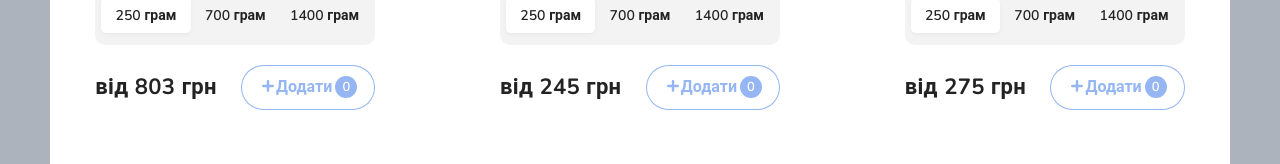
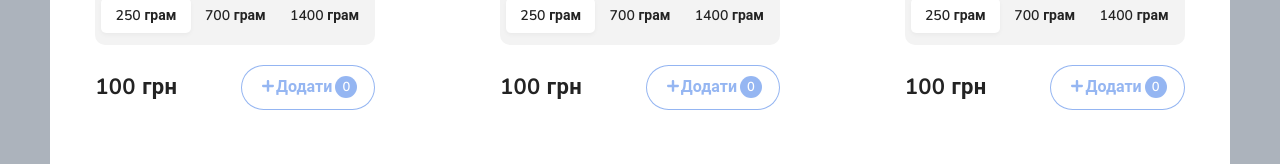
Before and after one commit to Anna-Kot/honey_space, a React (Create React App) app: page / in a window 1280 px wide. Shown: the part 711-875 px from the top of the page. Built offline with nearby package versions, Linux system fonts and the light colour scheme.

Commit message:
update db.json

```diff
--- a/src/components/ProductBlock.jsx
+++ b/src/components/ProductBlock.jsx
@@ -2,7 +2,7 @@ import React from 'react';
 import { useState } from 'react';
 // import logo from '../assets';
 
-const ProductBlock = ({ title, price, imageUrl, sizes, typeUnits, types }) => {
+const ProductBlock = ({ title, priseList, price, imageUrl, sizes, typeUnits, types }) => {
   const [count, setCount] = useState(0);
   const onClickAdd = () => {
     setCount(count + 1);
@@ -19,7 +19,7 @@ const ProductBlock = ({ title, price, imageUrl, sizes, typeUnits, types }) => {
       <div className='product-block__selector'>
         <div> Тип пакування: {types}</div>
         <ul>
-          {sizes.map((size, i) => (
+          {priseList.sizes.map((size, i) => (
             <li
               key={i}
               className={activeSizeIndex === i ? 'active' : ''}
@@ -31,7 +31,7 @@ const ProductBlock = ({ title, price, imageUrl, sizes, typeUnits, types }) => {
         </ul>
       </div>
       <div className='product-block__bottom'>
-        <div className='product-block__price'>від {price} грн</div>
+        <div className='product-block__price'>{priseList.price[activeSizeIndex]} грн</div>
         <button className='button button--outline button--add' onClick={onClickAdd}>
           <svg
             width='12'
--- a/src/db.json
+++ b/src/db.json
@@ -4,8 +4,11 @@
     "imageUrl": "https://i.postimg.cc/SQ9MsHyH/honey-may.png",
     "title": "Травневий мед",
     "types": "скло / пластик",
+    "priseList": {
       "sizes": [250, 700, 1400],
-    "price": 803,
+      "price": [100, 200, 340]
+    },
+
     "category": 1,
     "rating": 4,
     "typeUnits": "грам"
@@ -15,8 +18,10 @@
     "imageUrl": "https://i.postimg.cc/Z5w92Scv/honey-buckwheat.png",
     "title": "Гречаний мед",
     "types": "скло / пластик",
+    "priseList": {
       "sizes": [250, 700, 1400],
-    "price": 245,
+      "price": [100, 200, 340]
+    },
     "category": 1,
     "rating": 6,
     "typeUnits": "грам"
@@ -26,8 +31,10 @@
     "imageUrl": "https://i.postimg.cc/x8FfgfY9/image-9-1.png",
     "title": "Лісовий мед",
     "types": "скло / пластик",
+    "priseList": {
       "sizes": [250, 700, 1400],
-    "price": 275,
+      "price": [100, 200, 340]
+    },
     "category": 1,
     "rating": 2,
     "typeUnits": "грам"
@@ -37,8 +44,10 @@
     "imageUrl": "https://i.postimg.cc/1tPLqLkM/IMG-1373-1.png",
     "title": "Горішки з медом (мигдаль)",
     "types": "скло",
+    "priseList": {
       "sizes": [130, 225, 300],
-    "price": 415,
+      "price": [110, 160, 210]
+    },
     "category": 2,
     "rating": 8,
     "typeUnits": "грам"
@@ -48,8 +57,10 @@
     "imageUrl": "https://i.postimg.cc/g2xdcbpZ/honey-hazelnut.png",
     "title": "Горішки з медом (фундук)",
     "types": "скло",
+    "priseList": {
       "sizes": [130, 225, 300],
-    "price": 580,
+      "price": [100, 150, 200]
+    },
     "category": 2,
     "rating": 2,
     "typeUnits": "грам"
@@ -59,8 +70,10 @@
     "imageUrl": "https://i.postimg.cc/qqmV0jZw/honey-cashew.png",
     "title": "Горішки з медом (кеш'ю)",
     "types": "скло",
+    "priseList": {
       "sizes": [130, 225, 300],
-    "price": 675,
+      "price": [105, 145, 190]
+    },
     "category": 2,
     "rating": 9,
     "typeUnits": "грам"
@@ -70,8 +83,10 @@
     "imageUrl": "http://www.silskivisti.kiev.ua/19474/pic/Bee-Candles_01.jpg",
     "title": "Воскоі свічки",
     "types": "папір",
+    "priseList": {
       "sizes": [9, 14],
-    "price": 450,
+      "price": [70, 120]
+    },
     "category": 4,
     "rating": 10,
     "typeUnits": "см"
@@ -81,8 +96,10 @@
     "imageUrl": "http://surl.li/bhzcrw",
     "title": "Сироп Імунний",
     "types": "скло",
+    "priseList": {
       "sizes": [200, 400],
-    "price": 395,
+      "price": [110, 180]
+    },
     "category": 5,
     "rating": 9,
     "typeUnits": "мл"
@@ -92,8 +109,10 @@
     "imageUrl": "https://images.prom.ua/2295184126_nastoyanka-voskovoyi-moli.jpg",
     "title": "Настоянка воскової молі",
     "types": "скло",
+    "priseList": {
       "sizes": [25, 50, 100],
-    "price": 285,
+      "price": [70, 100, 180]
+    },
     "category": 5,
     "rating": 7,
     "typeUnits": "мл"
@@ -103,8 +122,10 @@
     "imageUrl": "https://bishofit.com.ua/images/ab__webp/thumbnails/1200/1200/detailed/4/n-ka-propolisa_png.webp",
     "title": "Настоянка прополюсу",
     "types": "скло",
+    "priseList": {
       "sizes": [25, 50, 100],
-    "price": 285,
+      "price": [65, 90, 170]
+    },
     "category": 5,
     "rating": 7,
     "typeUnits": "мл"
@@ -114,8 +135,10 @@
     "imageUrl": "https://i.postimg.cc/bv47wZgX/honeycombs.png",
     "title": "Соти",
     "types": "пластик",
+    "priseList": {
       "sizes": [250, 500, 1000],
-    "price": 285,
+      "price": [140, 260, 500]
+    },
     "category": 3,
     "rating": 6,
     "typeUnits": "грам"
@@ -125,8 +148,10 @@
     "imageUrl": "https://i.postimg.cc/bv47wZgX/honeycombs.png",
     "title": "Соти акація",
     "types": "пластик",
+    "priseList": {
       "sizes": [250, 500, 1000],
-    "price": 285,
+      "price": [150, 270, 510]
+    },
     "category": 3,
     "rating": 6,
     "typeUnits": "грам"
```
Lines whose indentation alone changed are shown as unchanged.
